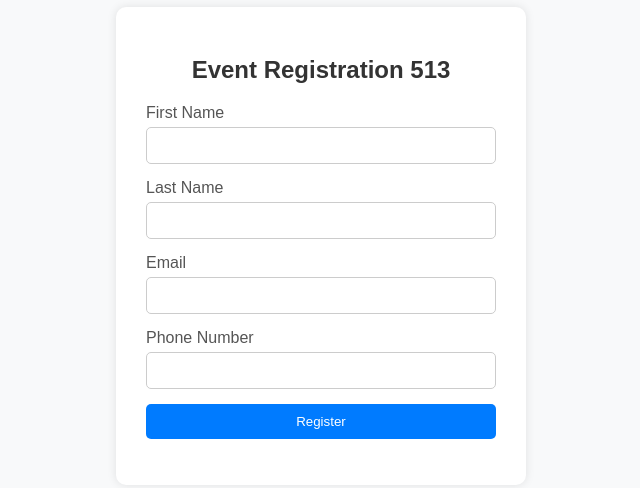
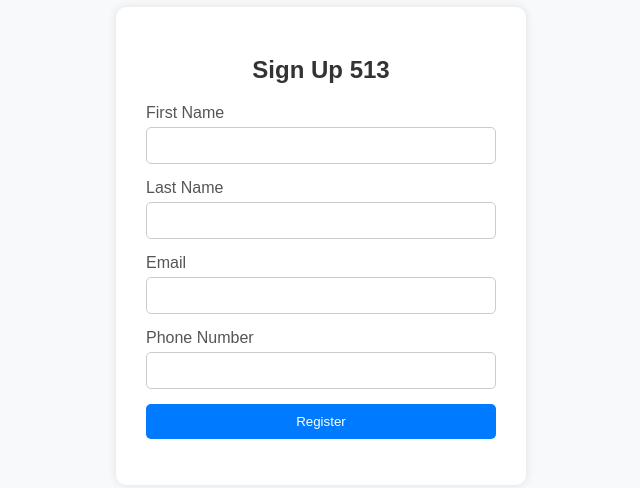
Before and after one commit to bahula-29/Dev, a plain HTML site: page index.html in a window 1280 px wide. Shown: the part 154-642 px from the top of the page, without its empty margins (319-959 px from the left). Drawn offline with Linux system fonts and the light colour scheme.

Commit message:
commit branch

```diff
--- a/index.html
+++ b/index.html
@@ -76,7 +76,7 @@
 
     <div class="form-container">
         <form id="registrationForm">
-            <h2>Event Registration 513</h2>
+            <h2>Sign Up 513</h2>
 
             <div class="inputbox">
                 <label for="firstName">First Name</label>
```
